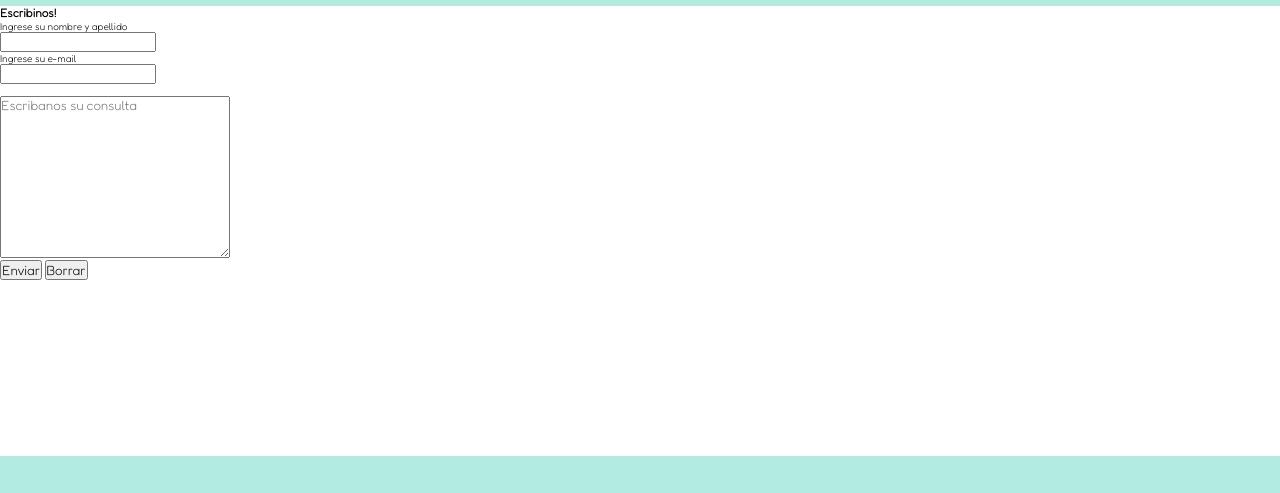
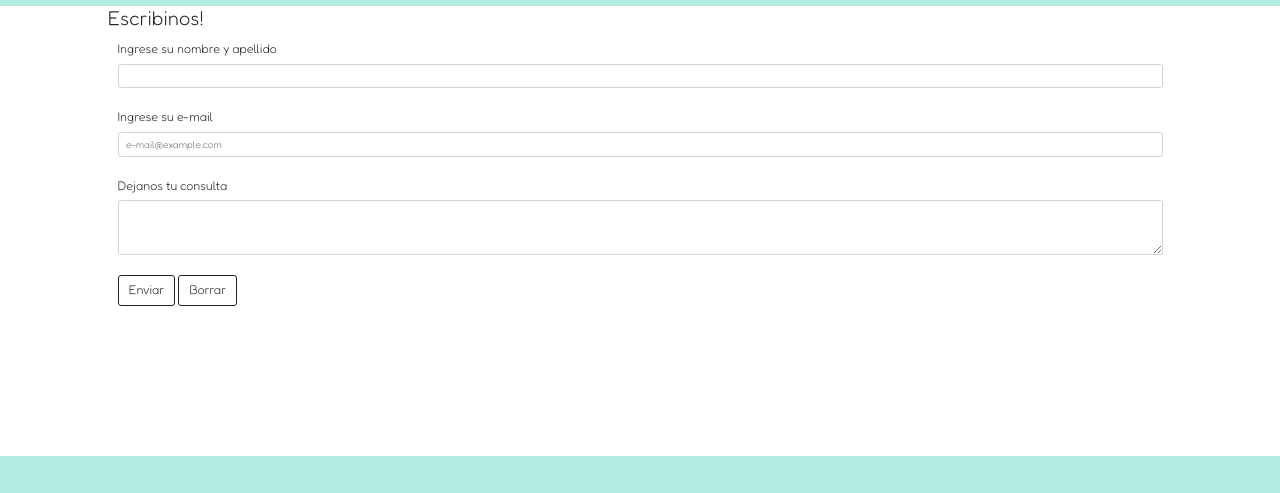
Before and after one commit to ro-solari/vivamosbsas_rocio_s, a plain HTML site: page desafio1/secciones/formulario.html in a window 1280 px wide. Shown: the part 124-617 px from the top of the page. Drawn offline with nearby package versions, Linux system fonts and the light colour scheme.

Commit message:
bootstrap al formulario

```diff
--- a/desafio1/secciones/formulario.html
+++ b/desafio1/secciones/formulario.html
@@ -1,12 +1,16 @@
 <!DOCTYPE html>
 <html lang="en">
+
 <head>
     <meta charset="UTF-8">
     <meta http-equiv="X-UA-Compatible" content="IE=edge">
     <meta name="viewport" content="width=device-width, initial-scale=1.0">
     <title>Contactanos</title>
+    <link href="https://cdn.jsdelivr.net/npm/bootstrap@5.1.3/dist/css/bootstrap.min.css" rel="stylesheet"
+        integrity="sha384-1BmE4kWBq78iYhFldvKuhfTAU6auU8tT94WrHftjDbrCEXSU1oBoqyl2QvZ6jIW3" crossorigin="anonymous">
     <link rel="stylesheet" href="../css/index.css">
 </head>
+
 <body>
     <header>
         <nav class="navbar flex-row">
@@ -19,18 +23,25 @@
         </nav>
     </header>
 
-    <main>
+    <main class="container">
         <form action="" method="post" style="height: 450px;">
-            <h3>Escribinos!</h3>
-
-            <label for="NombreApellido">Ingrese su nombre y apellido</label><br>
-            <input type="text" name="NombreApellido" id="NombreApellido"><br>
-            <label for="email">Ingrese su e-mail</label><br>
-            <input type="email" name="email" id="email"><br>
-            <br>
-            <textarea name="consulta" id="consulta" cols="30" rows="10" placeholder="Escribanos su consulta"></textarea> <br>
-            <button type="submit">Enviar</button>
-            <button type="reset">Borrar</button>
+            <h2>Escribinos!</h2>
+            <div class="mb-3 form-control-lg">
+                <label class="form-label" for="NombreApellido">Ingrese su nombre y apellido</label>
+                <input class="form-control" type="text" name="NombreApellido" id="NombreApellido">
+            </div>
+            <div class="mb-3 form-control-lg">
+                <label class="form-label" for="email">Ingrese su e-mail</label>
+                <input class="form-control" placeholder="e-mail@example.com" type="email" name="email" id="email">
+            </div>
+            <div class="mb-3 form-control-lg">
+                <label for="exampleFormControlTextarea1" class="form-label">Dejanos tu consulta</label>
+                <textarea class="form-control" id="exampleFormControlTextarea1" rows="3"></textarea>
+            </div>
+            <div class="form-control-lg">
+                <button type="submit" class="btn btn-lg btn-outline-dark">Enviar</button>
+                <button type="reset" class="btn btn-lg btn-outline-dark">Borrar</button>
+            </div>
         </form>
     </main>
 
@@ -40,10 +51,14 @@
         </div>
         <div>
             <img src="../multimedia/facebook.png" alt="facebook" height="20px">
-            <img src="../multimedia/instagram.png" alt="instagram" height="20px"><a href="https://www.instagram.com/vivamosba/" target="_blank"></a>
+            <img src="../multimedia/instagram.png" alt="instagram" height="20px"><a
+                href="https://www.instagram.com/vivamosba/" target="_blank"></a>
             <img src="../multimedia/youtube.png" alt="youtube" height="20px">
         </div>
     </footer>
+    <script src="https://cdn.jsdelivr.net/npm/bootstrap@5.1.3/dist/js/bootstrap.bundle.min.js"
+        integrity="sha384-ka7Sk0Gln4gmtz2MlQnikT1wXgYsOg+OMhuP+IlRH9sENBO0LRn5q+8nbTov4+1p"
+        crossorigin="anonymous"></script>
+</body>
 
-</body>
 </html>
```
